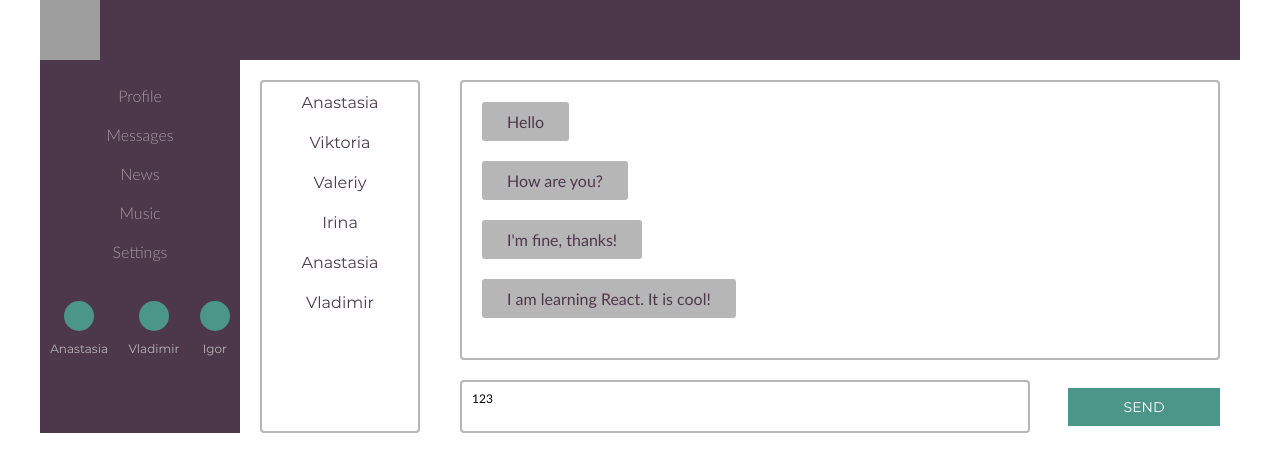
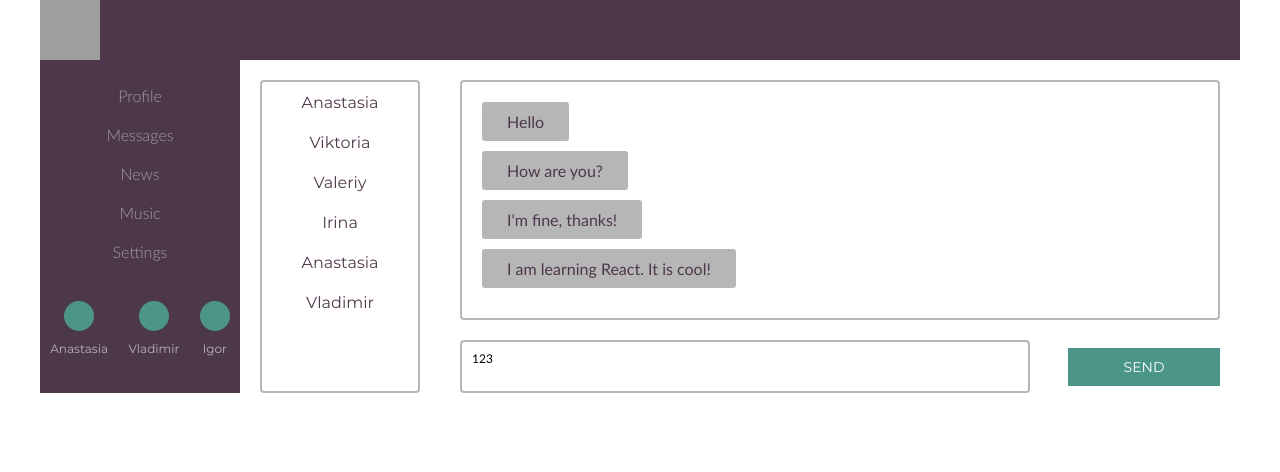
Before and after one commit to nl-kaidzen/social-react, a React (Create React App) app: page /messages in a window 1280 px wide. Shown: the top 472 px of the page. Built offline with nearby package versions, Linux system fonts and the light colour scheme; grey boxes are pictures that could not be loaded.

Commit message:
Change margin-bottom

```diff
--- a/src/components/Messages/MessageItem/MessageItem.module.scss
+++ b/src/components/Messages/MessageItem/MessageItem.module.scss
@@ -6,7 +6,7 @@
     padding: 10px 25px;
     color: $grey-dark;
     font-family: $lato-r;
-    margin-bottom: 20px;
+    margin-bottom: 10px;
     border-radius: 3px;
     cursor: pointer;
     word-break: break-all;
```
